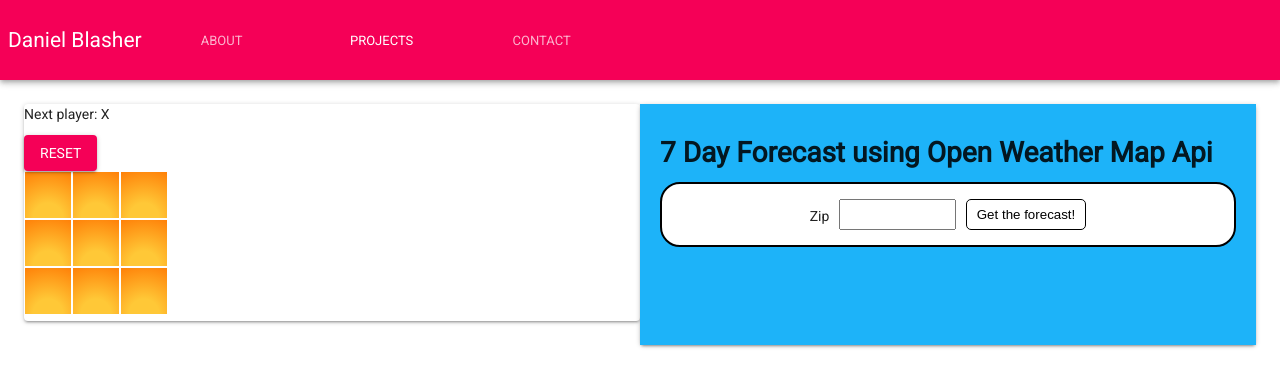
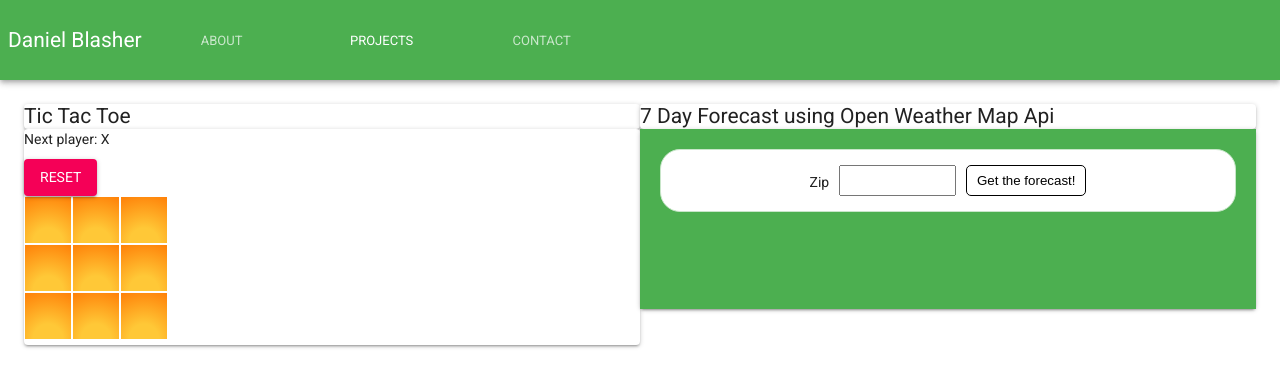
Before and after one commit to dblasher/Portfolio, a React (Create React App) app: page / in a window 1280 px wide. Both pictures are taken after a click on the tab "PROJECTS". Shown: the top 386 px of the page. Built offline with nearby package versions, Linux system fonts and the light colour scheme.

Commit message:
bit of styling, need to find a nice blogging format for main page

```diff
--- a/src/App.js
+++ b/src/App.js
@@ -43,12 +43,12 @@ handleChange = (event, value) => {
       <div className="App">
 
         <div style={{ flexGrow: 2}}>
-          <AppBar position="static" color="secondary" style={{display:"grid"}}>
+          <AppBar position="static" style={{display:"grid", background:'#4caf50'}}>
             <Toolbar className={classes.root}>
               <Typography variant="title" color="inherit">
                 Daniel Blasher
                 </Typography>
-              <Tabs value={value} onChange={this.handleChange}>
+              <Tabs value={value} onChange={this.handleChange} indicatorColor='white'>
                 <Tab label="About" />
                 <Tab label="Projects" />
                 <Tab label="Contact" />
--- a/src/projects/index.js
+++ b/src/projects/index.js
@@ -1,5 +1,5 @@
 import React from 'react';
-import { Grid } from '@material-ui/core';
+import { Grid, Paper, Typography } from '@material-ui/core';
 import TicTac from '../projects/TicTac';
 import Weather from '../projects/weather/Weather';
 
@@ -7,9 +7,20 @@ import Weather from '../projects/weather/Weather';
 export default props =>
 <Grid container>
     <Grid item sm>
+    <Paper>
+        <Typography variant="title" color="inherit">
+            Tic Tac Toe
+        </Typography>
+    </Paper>
     <TicTac/>
+
     </Grid>
     <Grid item sm>
+    <Paper>
+        <Typography variant="title" color="inherit">
+        7 Day Forecast using Open Weather Map Api
+        </Typography>
+    </Paper>
     <Weather/>
     </Grid>
 </Grid>
--- a/src/projects/weather/Weather.css
+++ b/src/projects/weather/Weather.css
@@ -13,14 +13,14 @@
 
 }
 .weatherbody {
-  background: #1db3f9;
+  background: #4caf50;
   padding: 20px;
   font-family: 'Roboto', sans-serif;
 }
 
 .zip-form {
   padding: 15px;
-  border: 2px solid #000;
+  border: 1px solid #c8e6c9;
   border-radius: 20px;
   background-color: #fff;
 }
@@ -52,7 +52,7 @@
   min-width: 100px;
   margin: 0 10px;
   padding: 10px;
-  border: 2px solid #000;
+  border: 1px solid #c8e6c9;
   border-radius: 20px;
   background-color: #fff;
   text-align: center;
@@ -75,7 +75,7 @@
   box-sizing: border-box;
   padding: 20px;
   padding-top: 0;
-  border: 2px solid #000;
+  border: 1px solid #c8e6c9;
   border-radius: 20px;
   background-color: #fff;
 }
--- a/src/projects/weather/Weather.js
+++ b/src/projects/weather/Weather.js
@@ -45,7 +45,7 @@ class Weather extends Component {
         return (
             <Paper>
                 <div className="weatherbody">
-                <h1> 7 Day Forecast using Open Weather Map Api</h1>
+
        <ZipForm onSubmit={this.onFormSubmit} />
                     <WeatherList days={this.state.dates} city={this.state.city.name} onDayClick={this.onDayClick} />
                     {day}
```
